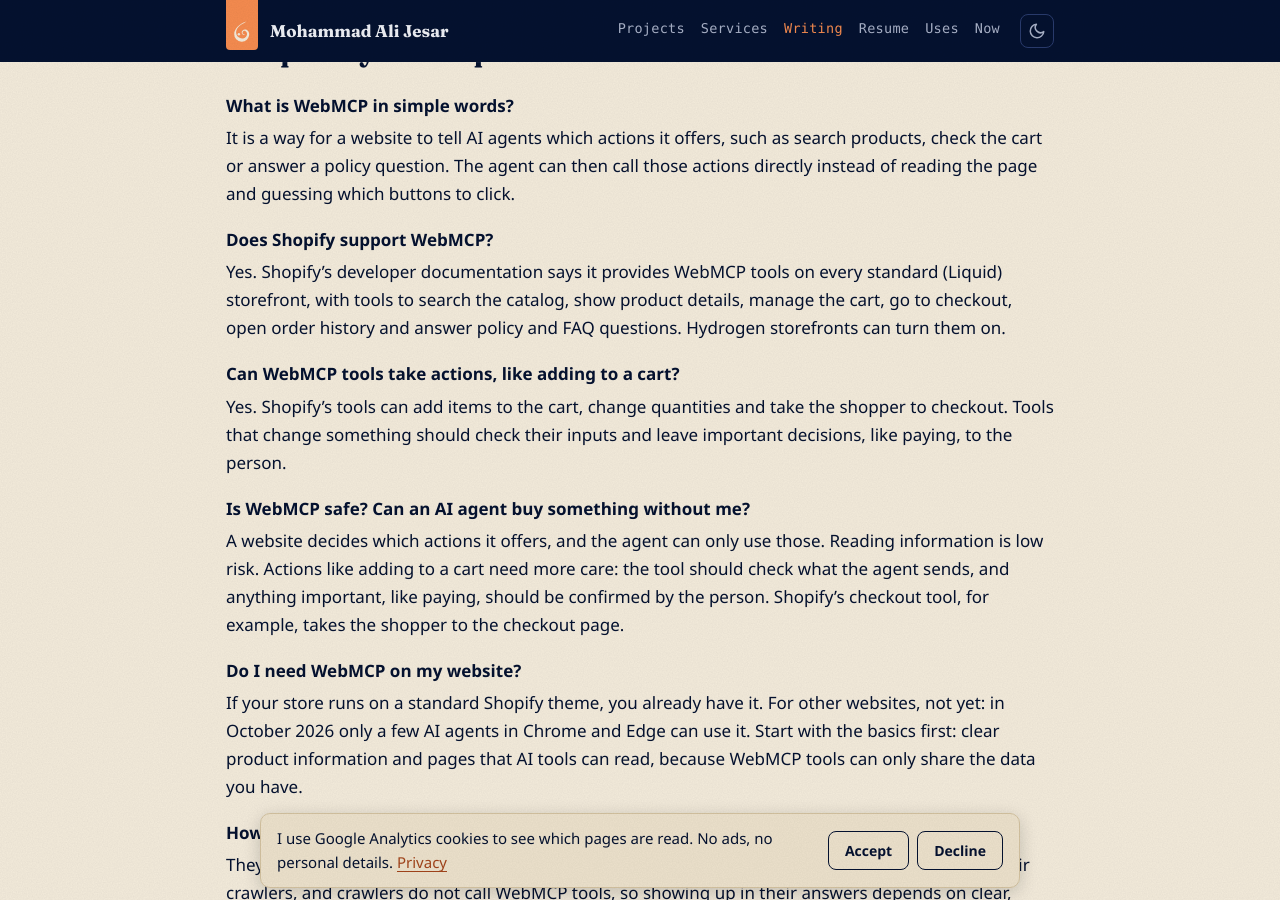
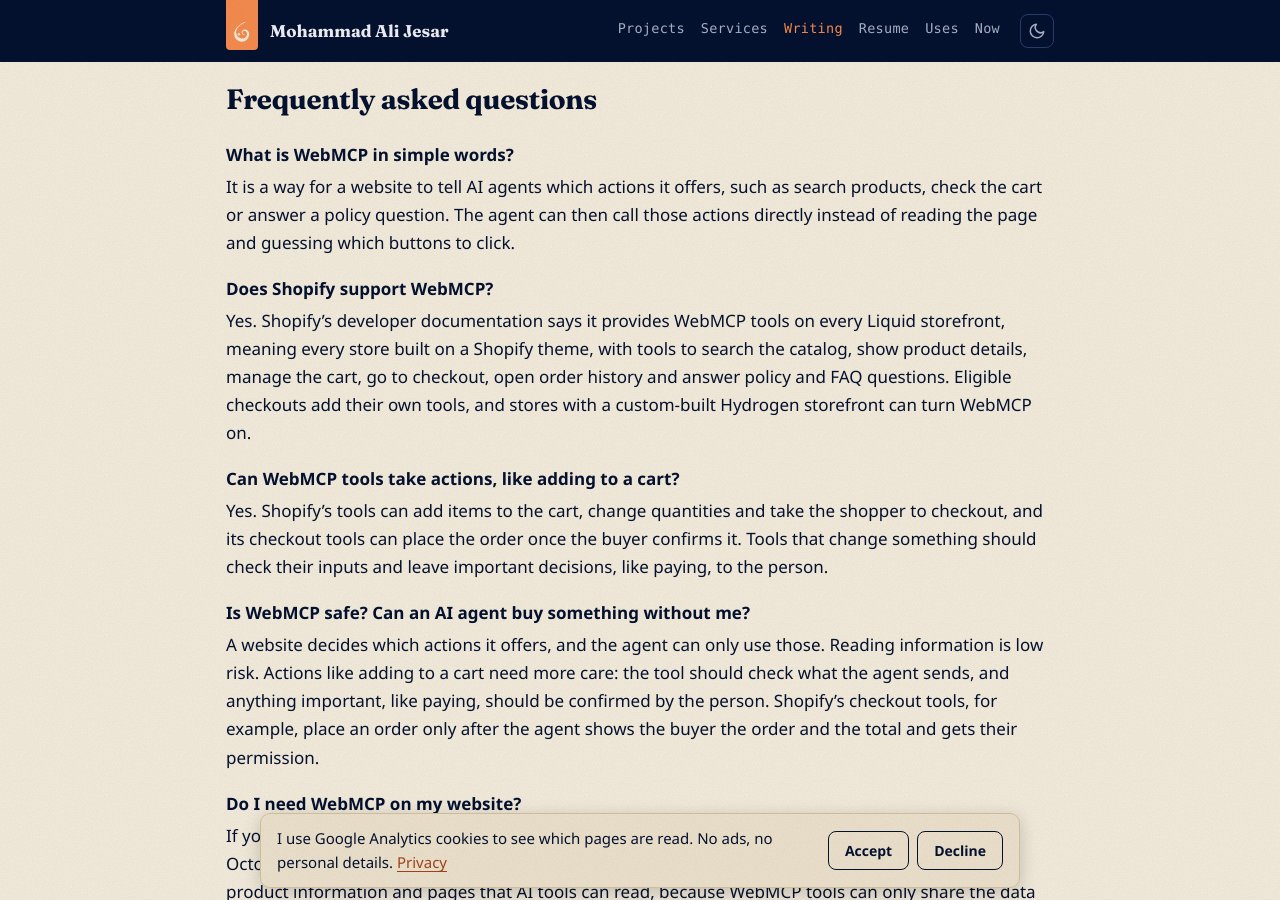
Before and after one commit to mjesar/mjesar.github.io, a Jekyll site: the page built from _posts/2026-10-17-what-is-webmcp.md, in a window 1280 px wide and 900 px high, scrolled down 7625 px. Built offline with Jekyll 4.4.1, drawn with Linux system fonts in a browser that asks for light colours; some of the changed text lies outside the part shown.

Commit message:
update webmcp article with shopify checkout facts and clearer shopify intro

```diff
--- a/_posts/2026-10-17-what-is-webmcp.md
+++ b/_posts/2026-10-17-what-is-webmcp.md
@@ -1,6 +1,6 @@
 ---
 title: "What is WebMCP? Websites are starting to give AI agents a menu of actions"
-description: "WebMCP lets a website hand AI agents a set of ready-made actions, like search products or add to cart, instead of making them read and click the page. Shopify already turns it on for stores on its standard themes. What it means for businesses, and how it works."
+description: "WebMCP lets a website hand AI agents a set of ready-made actions, like search products or add to cart, instead of making them read and click the page. What it means for businesses, and how it works."
 ask_ai_question: "What services does Mohammad Ali Jesar offer at mjesar.github.io/services/, and who are they for? How can a client work with him?"
 image: /assets/img/og/what-is-webmcp.png
 image_alt: "Preview card for the article What is WebMCP? Websites are starting to give AI agents a menu of actions, with a list of example actions: search_products, get_price and add_to_cart. @mjesar, mjesar.github.io"
@@ -10,11 +10,11 @@
   - q: "What is WebMCP in simple words?"
     a: "It is a way for a website to tell AI agents which actions it offers, such as search products, check the cart or answer a policy question. The agent can then call those actions directly instead of reading the page and guessing which buttons to click."
   - q: "Does Shopify support WebMCP?"
-    a: "Yes. Shopify's developer documentation says it provides WebMCP tools on every standard (Liquid) storefront, with tools to search the catalog, show product details, manage the cart, go to checkout, open order history and answer policy and FAQ questions. Hydrogen storefronts can turn them on."
+    a: "Yes. Shopify's developer documentation says it provides WebMCP tools on every Liquid storefront, meaning every store built on a Shopify theme, with tools to search the catalog, show product details, manage the cart, go to checkout, open order history and answer policy and FAQ questions. Eligible checkouts add their own tools, and stores with a custom-built Hydrogen storefront can turn WebMCP on."
   - q: "Can WebMCP tools take actions, like adding to a cart?"
-    a: "Yes. Shopify's tools can add items to the cart, change quantities and take the shopper to checkout. Tools that change something should check their inputs and leave important decisions, like paying, to the person."
+    a: "Yes. Shopify's tools can add items to the cart, change quantities and take the shopper to checkout, and its checkout tools can place the order once the buyer confirms it. Tools that change something should check their inputs and leave important decisions, like paying, to the person."
   - q: "Is WebMCP safe? Can an AI agent buy something without me?"
-    a: "A website decides which actions it offers, and the agent can only use those. Reading information is low risk. Actions like adding to a cart need more care: the tool should check what the agent sends, and anything important, like paying, should be confirmed by the person. Shopify's checkout tool, for example, takes the shopper to the checkout page."
+    a: "A website decides which actions it offers, and the agent can only use those. Reading information is low risk. Actions like adding to a cart need more care: the tool should check what the agent sends, and anything important, like paying, should be confirmed by the person. Shopify's checkout tools, for example, place an order only after the agent shows the buyer the order and the total and gets their permission."
   - q: "Do I need WebMCP on my website?"
     a: "If your store runs on a standard Shopify theme, you already have it. For other websites, not yet: in October 2026 only a few AI agents in Chrome and Edge can use it. Start with the basics first: clear product information and pages that AI tools can read, because WebMCP tools can only share the data you have."
   - q: "How is WebMCP different from showing up in ChatGPT or Google?"
@@ -32,7 +32,7 @@
 
 ## It is already happening: Shopify turned it on
 
-This is not only a proposal. Shopify's developer documentation says it [provides WebMCP tools on every Liquid storefront](https://shopify.dev/docs/api/web-mcp), the standard type of Shopify store. Merchants do not install anything. Stores built with Shopify's Hydrogen framework can turn them on.
+WebMCP is still a draft standard, but it is already in real use. Shopify's developer documentation says it [provides WebMCP tools on every Liquid storefront](https://shopify.dev/docs/api/web-mcp), which means every store built on a Shopify theme, such as the default Dawn theme. The documentation describes no setup for merchants.
 
 An AI agent visiting a Shopify store can now:
 
@@ -40,7 +40,7 @@
 - get full product details, including variants, prices and stock,
 - show a product with a specific variant selected, for example a color,
 - see what is in the cart, add or remove items, or empty it,
-- take the shopper to checkout,
+- take the shopper to checkout, and on eligible checkouts, fill in the checkout and [place the order once the buyer confirms it](https://shopify.dev/docs/agents/carts-and-checkout/checkout-webmcp),
 - open the order history page,
 - answer questions about policies, such as returns and shipping.
 
@@ -50,7 +50,7 @@
 
 One of them shows where this is heading. `get_ucp_profile` returns the store's profile for the Universal Commerce Protocol (UCP), a separate standard for AI agents to shop with a store. On my test store it pointed to the store's own service for AI agents (an MCP server) and listed what it supports: catalog search, cart, checkout, shipping, discounts, buyer consent and orders. Shopify's description says agents can use it to discover how to continue a purchase with the store over UCP. So an agent can start on the web page and then move to the store's own commerce services to finish the job.
 
-The tool descriptions are worth reading, because they are written for the AI model (the AI behind the agent, such as Gemini or GPT), not for people. The one for `add_to_cart` tells the agent that the shopper's request is the permission, so it should add the items without asking again. Adding to a cart is easy to undo. Paying still happens at checkout.
+The tool descriptions are worth reading, because they are written for the AI model (the AI behind the agent, such as Gemini or GPT), not for people. The one for `add_to_cart` tells the agent that the shopper's request is the permission, so it should add the items without asking again. Adding to a cart is easy to undo. Placing the order is treated very differently, as the next section shows.
 
 Shopify notes one limit: agent support is currently only in Chromium-based browsers, such as Chrome and Edge. Still, every standard Shopify store now offers a set of actions to AI agents, without the merchant lifting a finger. That is a strong sign of where websites are going.
 
@@ -104,7 +104,7 @@
 
 Some tools only read, like "show product details". Others change something, like "add to cart". Tools that change something need more care:
 
-- **Ask the person for important steps.** Paying, cancelling an order or anything that cannot be undone should be confirmed by the person, not decided by the AI model. Small steps that are easy to undo, like adding to a cart, can go ahead: Shopify's `add_to_cart` tool does not ask again, and its `proceed_to_checkout` tool only takes the shopper to the checkout page.
+- **Ask the person for important steps.** Paying, cancelling an order or anything that cannot be undone should be confirmed by the person, not decided by the AI model. Shopify shows both sides. Its `add_to_cart` tool does not ask again, because adding to a cart is easy to undo. Its checkout tool places an order only after the agent shows the buyer the order and the total and gets their permission, and if the total changes, it must ask again. Steps like signing in to Shop Pay or a payment check stay with the buyer on the checkout page.
 - **Check the input.** The AI model fills in the details, so the tool should check them: a real product, a sensible quantity.
 - **Label what each tool does.** WebMCP lets a website mark tools as read-only, or as having real effects, so agents can be careful with them.
 - **Keep the website's own rules.** A tool's description and labels do not give anyone permission to do anything. The tool must apply the same login, permission and business rules as the rest of the website.
```
